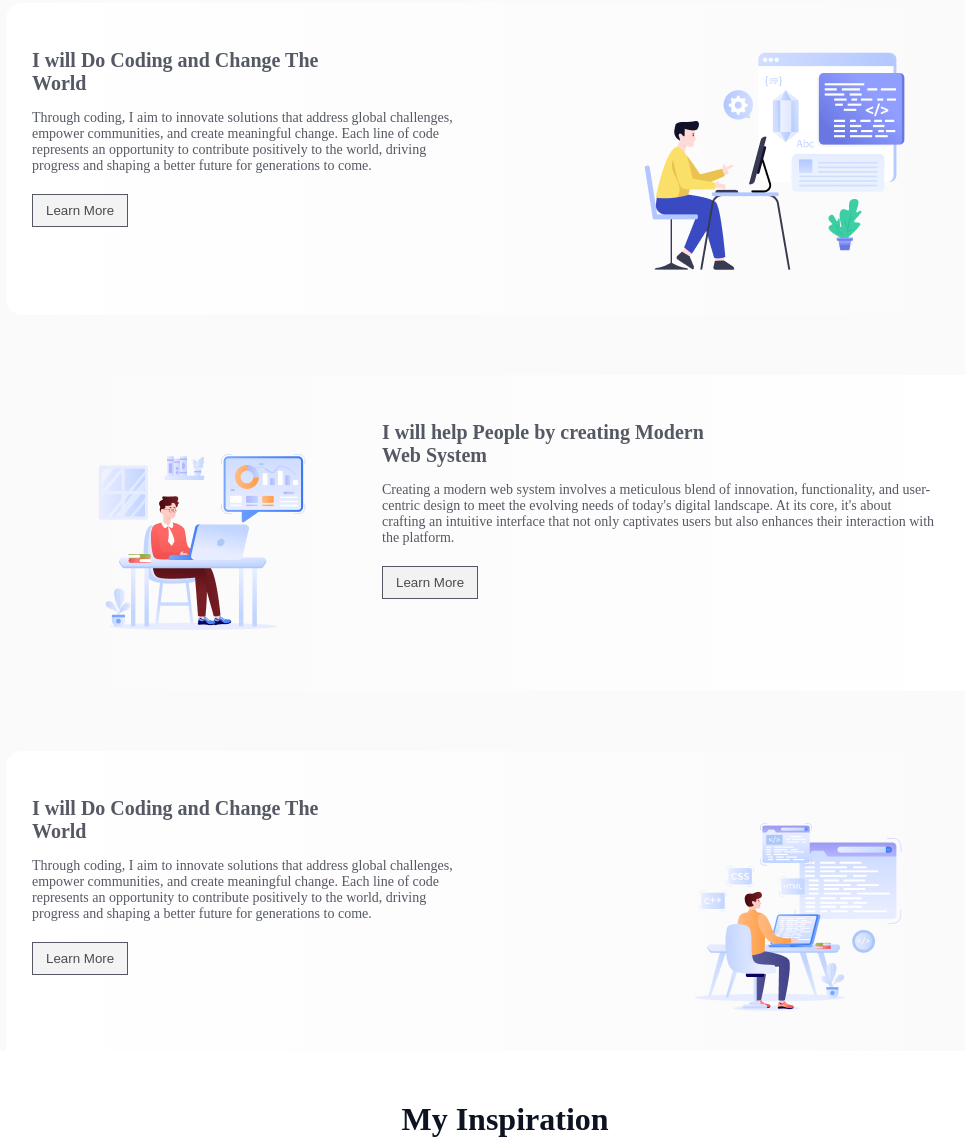
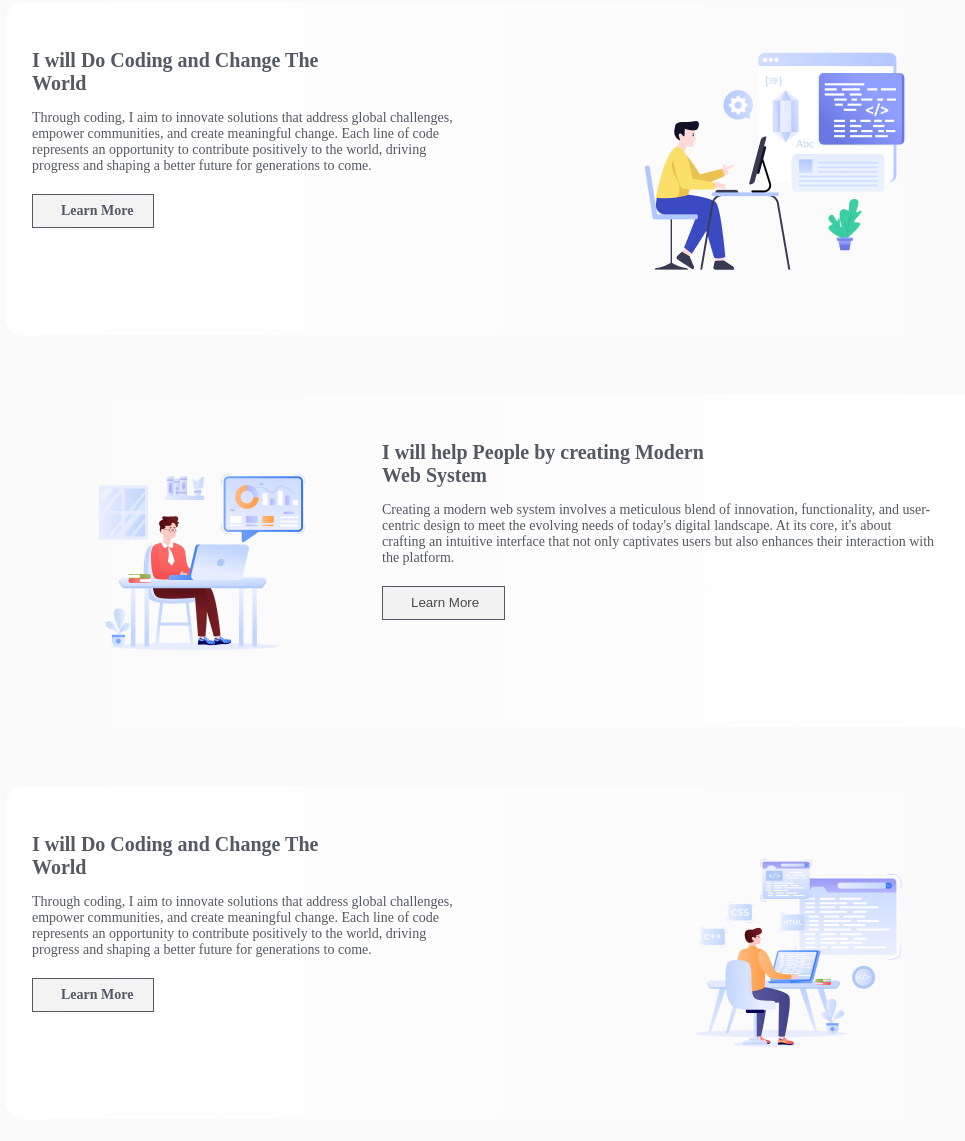
Before and after one commit to IsmotaraDipty43/Demo-Protfolio, a plain HTML site: page index.html in a window 1280 px wide. Shown: the part 939-2080 px from the top of the page, without its empty margins (135-1100 px from the left). Drawn offline with Linux system fonts and the light colour scheme; a web font is replaced by a local one.

Commit message:
Final-Version

```diff
--- a/index.html
+++ b/index.html
@@ -45,7 +45,7 @@
                                  and create meaningful change. Each line of code represents an opportunity to contribute positively
 
                                   to the world, driving progress and shaping a better future for generations to come.</p>
-                                  <button class="btn3">Learn More</button>
+                                  <button class="btn3"><a href="https://www.w3schools.com/whatis/" target="_blank" style="text-decoration: none;">Learn More</a></button>
            </div>
     <div class="image">
          <img src="./assets/Layer_1.png" alt="">
@@ -62,7 +62,7 @@
                 <p class="paragraph5">Creating a modern web system involves a meticulous blend of innovation, functionality, and
                      user-centric design to meet the evolving needs of today's digital landscape. At its core, it's about
                      crafting an intuitive interface that not only captivates users but also enhances their interaction with the platform.</p>
-                                      <button class="btn4">Learn More</button>
+                                      <button class="btn4"><a href="https://blog.hubspot.com/website/website-development" target="_blank" style="text-decoration: none;"></a>Learn More</button>
                </div>
 
     </div>
@@ -77,7 +77,7 @@
                                      and create meaningful change. Each line of code represents an opportunity to contribute positively
 
                                       to the world, driving progress and shaping a better future for generations to come.</p>
-                                      <button class="btn3">Learn More</button>
+                                      <button class="btn3"><a href="https://www.w3schools.com/whatis" target="_blank" style="text-decoration: none;" >Learn More</a></button>
                </div>
         <div class="image">
              <img src="./assets/Group 4.png" alt="">
@@ -121,7 +121,7 @@
             <div class="icon-container3">
                 <img src="./assets/js.png" alt="" class="image3">
                 <h2 class="heading7">JavaScript</h2>
-                <p class="paragraph-7">JavaScript, often abbreviated as JS, is a programming language and core technology of the Web, alongside HTML and CSS. </p> <br>
+                <p class="paragraph-7">JavaScript, often abbreviated as JS, is a programming language and core technology of the Web. </p> <br>
                 <a href="https://www.w3schools.com/js"  target="_blank">Learn More</a>
 
             </div>
--- a/style.css
+++ b/style.css
@@ -96,7 +96,7 @@ border: none;
 /* main part start here */
 .first-part{
     width: 1140px;
-    height: 1200px;
+    height: 1300px;
     margin: 0 auto;
 
     margin-top:60px;
@@ -138,7 +138,7 @@ margin-top: 50px;
     align-items: center;
     border-radius: 16px;
     width: 946px;
-    height: 300px;
+    height: 280px;
     background: linear-gradient(90deg, rgb(255, 255, 255), rgba(255, 255, 255, 0) 100%);
 }
 .three-container2{
@@ -150,7 +150,7 @@ margin-top: 50px;
     align-items: center;
     border-radius: 16px;
     width: 946px;
-    height: 300px;
+    height: 280px;
     background: linear-gradient(270deg, rgb(255, 255, 255), rgba(255, 255, 255, 0) 100%);
 }
 .three-container3{
@@ -162,7 +162,7 @@ margin-top: 50px;
     align-items: center;
     border-radius: 16px;
     width: 946px;
-    height: 300px;
+    height: 280px;
     background: linear-gradient(90deg, rgb(255, 255, 255), rgba(255, 255, 255, 0) 100%);
 }
 .part2{
@@ -214,6 +214,7 @@ border: 1px solid rgb(13, 19, 33);
 opacity: 0.7;
 padding: 8px 13px;
 margin-top: 20px;
+padding-right: 20px;
 
 }
 .image2{
@@ -249,6 +250,7 @@ opacity: 0.7;
 padding: 8px 13px;
 margin-top: 20px;
 margin-left: 60px;
+padding-right: 25px;
 }
 .second-part{
     width: 1120px;
```
